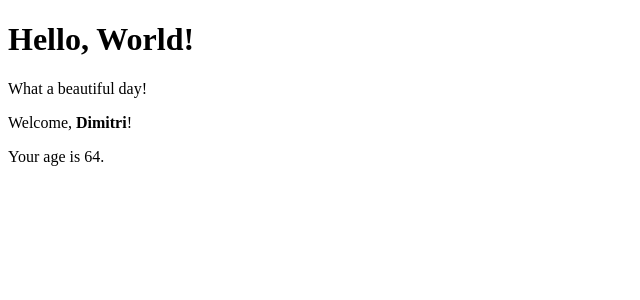
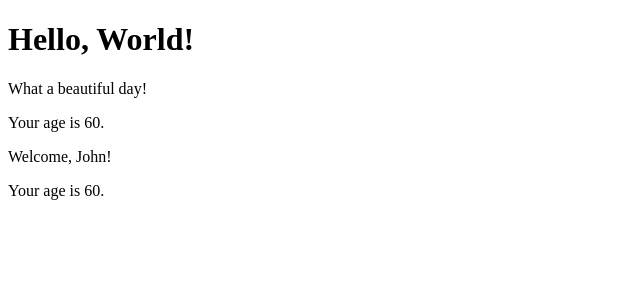
Before and after one commit to VitDev17/react-exercises-1, a React (Create React App) app in the folder react-exercise/: page / in a window 1280 px wide. Shown: the top 300 px of the page, without its empty margins (0-640 px from the left). Built offline with nearby package versions, Linux system fonts and the light colour scheme.

Commit message:
feat:add conditional-rendering-04

```diff
--- a/react-exercise/src/App.js
+++ b/react-exercise/src/App.js
@@ -7,7 +7,8 @@ export class App extends React.Component {
         return (
             <div>
                 <Hello/>
-                <Welcome name={<strong>Dimitri</strong>}/>
+                <Welcome name={<strong>John</strong>}/>
+                <Welcome name='John'/>
             </div>
         )
     }
--- a/react-exercise/src/Welcome.js
+++ b/react-exercise/src/Welcome.js
@@ -5,8 +5,10 @@ export class Welcome extends React.Component {
     render() {
         return (
             <div>
-                <p>Welcome, {this.props.name ?? 'friend'}!</p>
-                <Age age={64}/>
+                {this.props.name === 'John' &&
+                    <p>Welcome, {this.props.name}!</p>
+                }
+                <Age age={60}/>
             </div>
         )
     }
```
Also changed, not shown: react-exercise/src/Age.js (line endings or trailing spaces), 1 other file (tests, documents, lock files or other folders).
